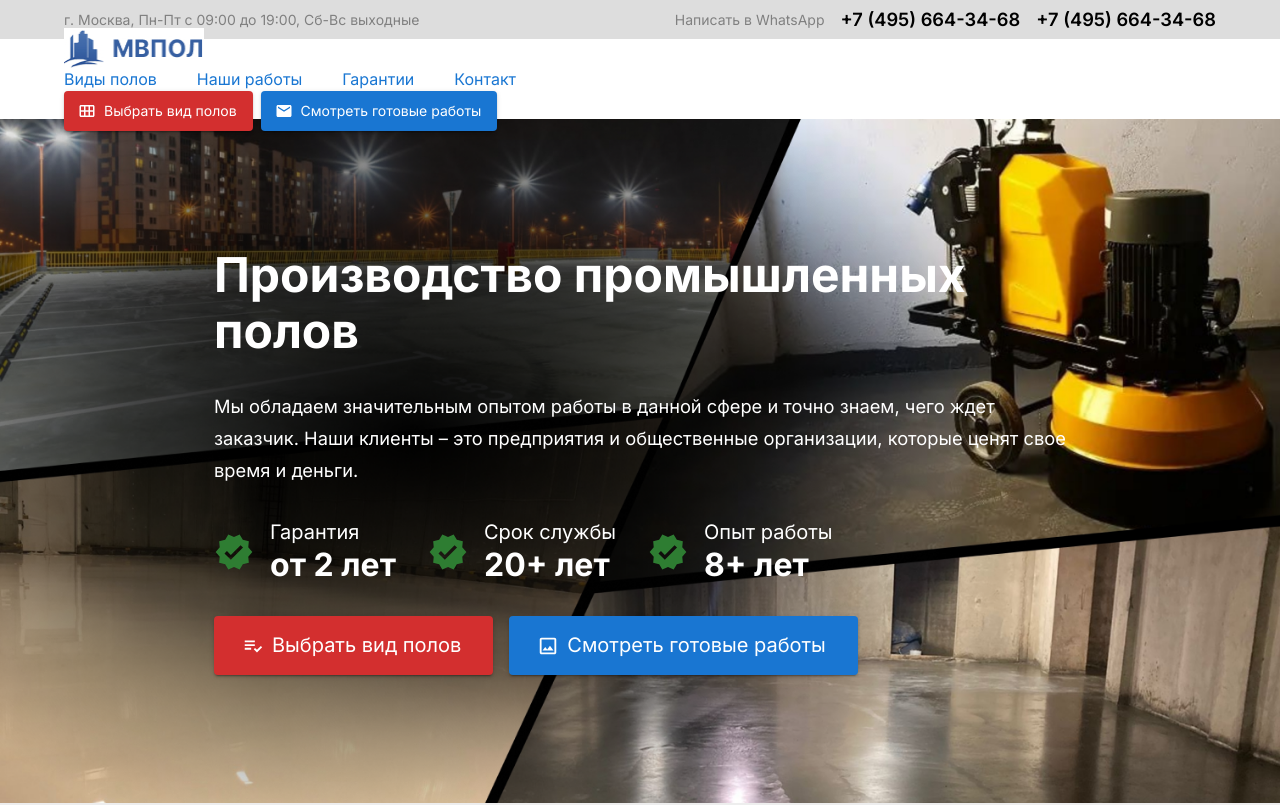
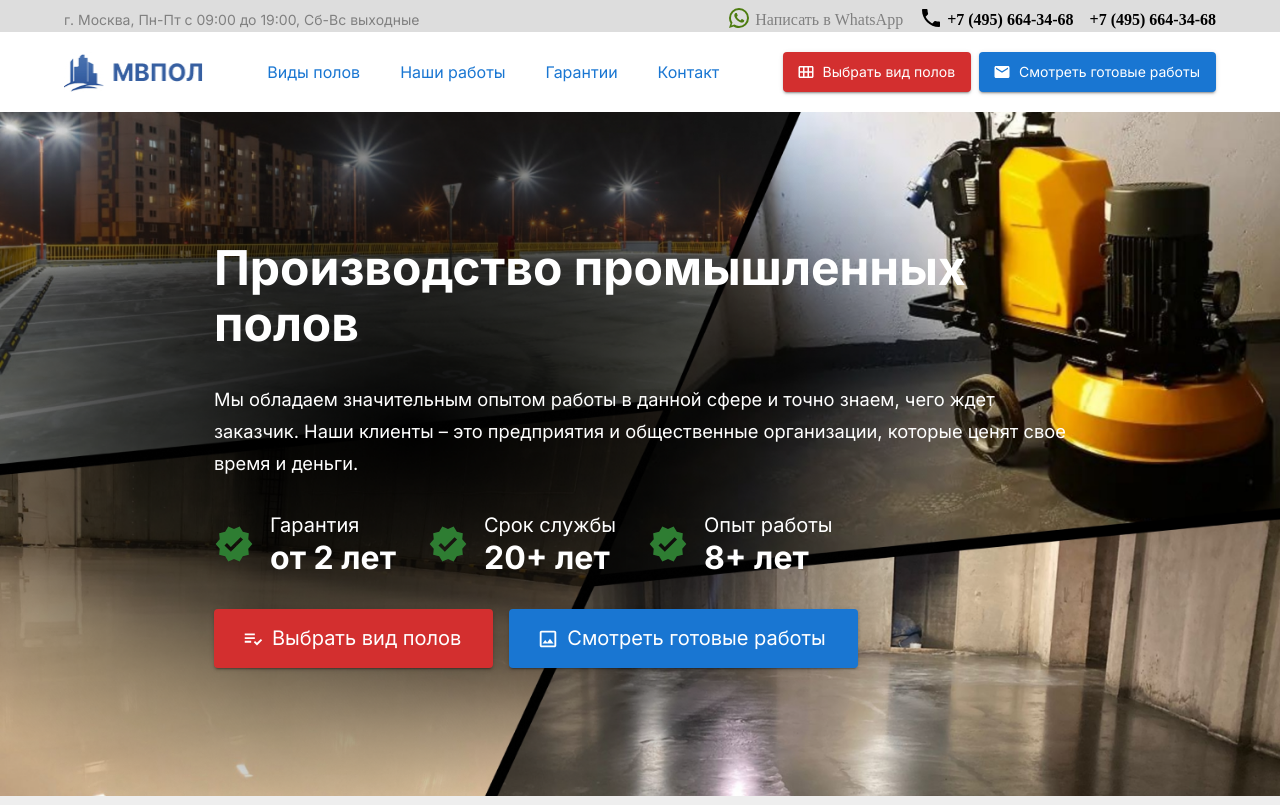
Before and after one commit to ntleek1/prompol77, a Next.js app: page / in a window 1280 px wide. Shown: the top 805 px of the page. Built offline with nearby package versions, Linux system fonts and the light colour scheme.

Commit message:
Added changes Navbar, Topbar HeaderStyles

```diff
--- a/components/Header/Navbar.tsx
+++ b/components/Header/Navbar.tsx
@@ -1,21 +1,28 @@
 import React from "react";
-import { Box, Container, Button, Link, Typography } from "@mui/material";
-import styles from "../../styles/Navbar.module.scss";
+import { Box, Container, Button, Link } from "@mui/material";
+import useHeaderStyles from "./styles";
 import CalendarViewMonthRoundedIcon from "@mui/icons-material/CalendarViewMonthRounded";
 import EmailIcon from "@mui/icons-material/Email";
 import Image from "next/image";
 
 const Navbar = () => {
+  const {
+    CSSNavbarStyle,
+    CSSContainerStyle,
+    CSSLogoStyle,
+    CSSCategoriesStyle,
+  } = useHeaderStyles();
+
   return (
-    <Box component="section" id="navbar" className={styles.navbar}>
-      <Container className={styles.container}>
-        <Box className={styles.logo} flexShrink={0}>
+    <Box component="section" id="navbar" sx={CSSNavbarStyle}>
+      <Container sx={CSSContainerStyle}>
+        <Box sx={CSSLogoStyle} flexShrink={0}>
           <Link href="/">
             <Image src="/Logo.jpg" alt="Logo" fill />
           </Link>
         </Box>
 
-        <Box className={styles.categories}>
+        <Box sx={CSSCategoriesStyle}>
           <Link href="#" variant="body2">
             Виды полов
           </Link>
--- a/components/Header/Topbar.tsx
+++ b/components/Header/Topbar.tsx
@@ -1,38 +1,39 @@
 import React from "react";
 import { Box, Container, Link, Typography } from "@mui/material";
+import WhatsAppIcon from "@mui/icons-material/WhatsApp";
+import PhoneIcon from "@mui/icons-material/Phone";
+import useHeaderStyles from "./styles";
 
 const Topbar = () => {
+  const {
+    CSSTopbar,
+    CSSTopbarContainer,
+    CSSTopbarWhatsAppLink,
+    CSSTopbarPhoneLink,
+    CSSWhatsAppIconStyle,
+    CSSPhoneIconStyle,
+  } = useHeaderStyles();
+
   return (
-    <Box component="section" sx={{ bgcolor: "#DDDDDD", color: "#555555" }}>
-      <Container
-        sx={{
-          display: "flex",
-          alignItems: "center",
-          justifyContent: "space-between",
-          py: 0.75,
-        }}
-      >
+    <Box component="section" sx={CSSTopbar}>
+      <Container sx={CSSTopbarContainer}>
         <Typography variant="small" color="gray">
           г. Москва, Пн-Пт с 09:00 до 19:00, Сб-Вс выходные
         </Typography>
         <Box sx={{ display: "flex", alignItems: "center", gap: 2 }}>
-          <Link href="#" variant="small" color="gray">
+          <WhatsAppIcon sx={CSSWhatsAppIconStyle} />
+          <Link
+            href="https://api.whatsapp.com/send?phone=79265674901"
+            target="_blank"
+            sx={CSSTopbarWhatsAppLink}
+          >
             Написать в WhatsApp
           </Link>
-          <Link
-            href="tel:+749566403468"
-            variant="body1"
-            fontWeight={600}
-            color="black"
-          >
+          <PhoneIcon sx={CSSPhoneIconStyle} />
+          <Link href="tel:+749566403468" sx={CSSTopbarPhoneLink}>
             +7 (495) 664-34-68
           </Link>
-          <Link
-            href="tel:+749566403468"
-            variant="body1"
-            fontWeight={600}
-            color="black"
-          >
+          <Link href="tel:+749566403468" sx={CSSTopbarPhoneLink}>
             +7 (495) 664-34-68
           </Link>
         </Box>
--- a/components/Header/styles.ts
+++ b/components/Header/styles.ts
@@ -3,42 +3,108 @@ import { SxProps, useTheme } from "@mui/material/styles";
 function useHeaderStyles() {
   const theme = useTheme();
 
+
+
+
   const CSSFixPosition = {
-    position: "fixed",
+    position: "relative",
     left: 0,
     right: 0,
     top: 0,
   };
 
-  const CSSFlexbox = {
-    display: "flex",
-    flexDirection: "row",
-    alignItems: "center",
-    gap: theme.spacing(1),
-    height: "100%",
-    "> div": {
-      flexGrow: 1,
-    },
-  };
+
 
   const CSSTopbar: SxProps = {
     ...CSSFixPosition,
     height: theme.spacing(4),
     backgroundColor: theme.palette.grey[800],
+    bgcolor: "#DDDDDD",
+    color: "#555555",
+  };
+
+  const CSSTopbarContainer: SxProps = {
+    display: "flex",
+    alignItems: "center",
+    justifyContent: "space-between",
+    py: 0.75,
+  };
+
+  const CSSTopbarWhatsAppLink: SxProps = {
+    variant: "small",
+    color: "gray",
+  };
+
+  const CSSTopbarPhoneLink: SxProps = {
+    variant: "body1",
+    fontWeight: 600,
+    color: "black",
   };
 
   const CSSNavbar: SxProps = {
     ...CSSFixPosition,
     top: theme.spacing(4),
+
     height: theme.spacing(8),
     backgroundColor: theme.palette.grey[600],
   };
 
+  const CSSNavbarStyle: SxProps = {
+    height: "80px",
+    display: "flex",
+    justifyContent: "center",
+    alignItems: "center",
+  };
+
+  const CSSContainerStyle: SxProps = {
+    display: "flex",
+    justifyContent: "space-between",
+    alignItems: "center",
+    width: "100%",
+    maxWidth: "1200px",
+  };
+
+  const CSSLogoStyle: SxProps = {
+    position: "relative",
+    width: "140px",
+    height: "40px",
+  };
+
+  const CSSCategoriesStyle: SxProps = {
+    display: "flex",
+    gap: "40px",
+    whiteSpace: "nowrap",
+  };
+
+
+  const CSSWhatsAppIconStyle: SxProps = {
+    flexShrink: 0,
+    fontSize: 24,
+    color: "#4D7C0F",
+    mr: -1.5,
+    mb: 0.5,
+  };
+
+  const CSSPhoneIconStyle: SxProps = {
+    flexShrink: 0,
+    fontSize: 24,
+    color: "#000000",
+    mr: -1.5,
+    mb: 0.5,
+  };
+
   return {
-    CSSFixPosition,
-    CSSFlexbox,
     CSSTopbar,
+    CSSTopbarContainer,
+    CSSTopbarWhatsAppLink,
+    CSSTopbarPhoneLink,
     CSSNavbar,
+    CSSNavbarStyle,
+    CSSContainerStyle,
+    CSSLogoStyle,
+    CSSCategoriesStyle,
+    CSSWhatsAppIconStyle,
+    CSSPhoneIconStyle
   };
 }
 
--- a/styles/Navbar.module.scss
+++ /dev/null
@@ -1,27 +0,0 @@
-.navbar {
-  height: 80px;
-  display: flex;
-  justify-content: center;
-  align-items: center;
-}
-
-.container {
-  display: flex;
-  justify-content: space-between;
-  align-items: center;
-  width: 100%;
-  max-width: 1200px;
-}
-
-.logo {
-  position: relative;
-  width: 140px;
-  height: 40px;
-}
-
-.categories {
-  display: flex;
-  gap: 40px;
-  white-space: nowrap;
-
-}
```
